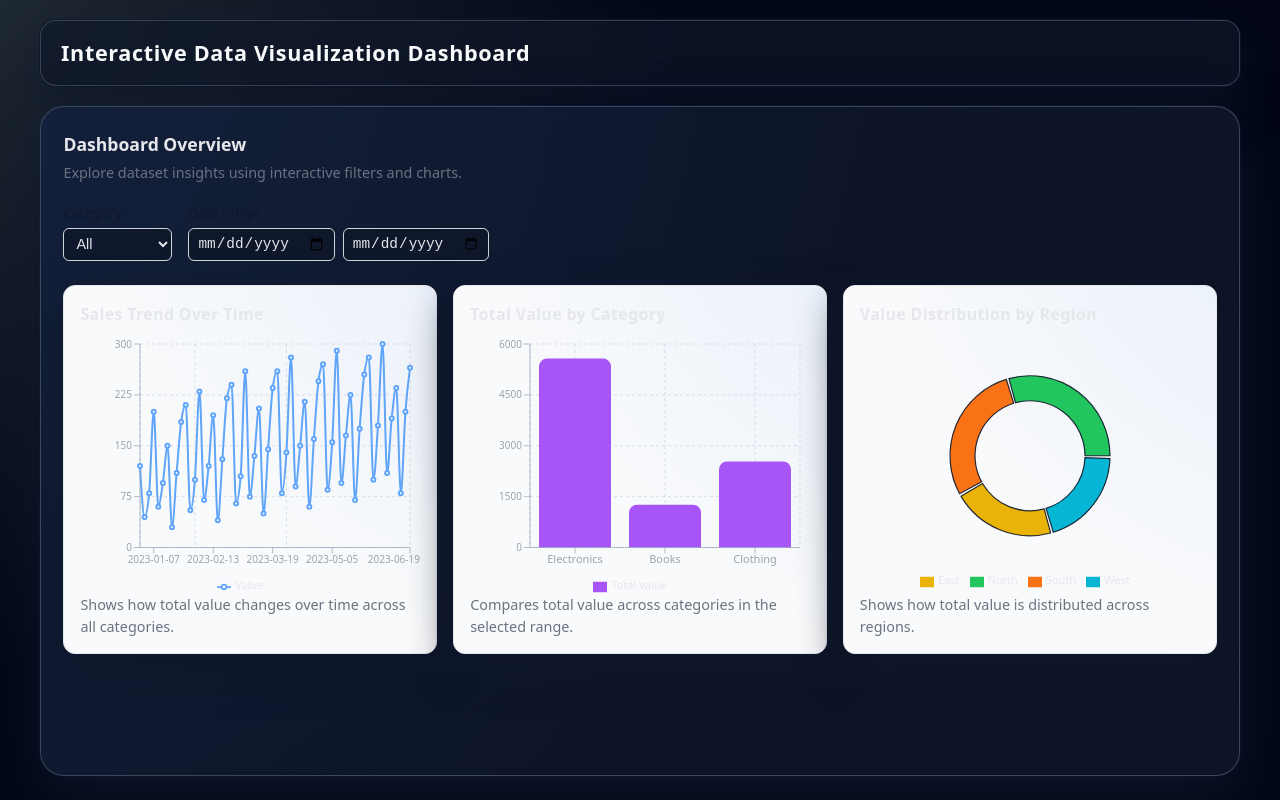
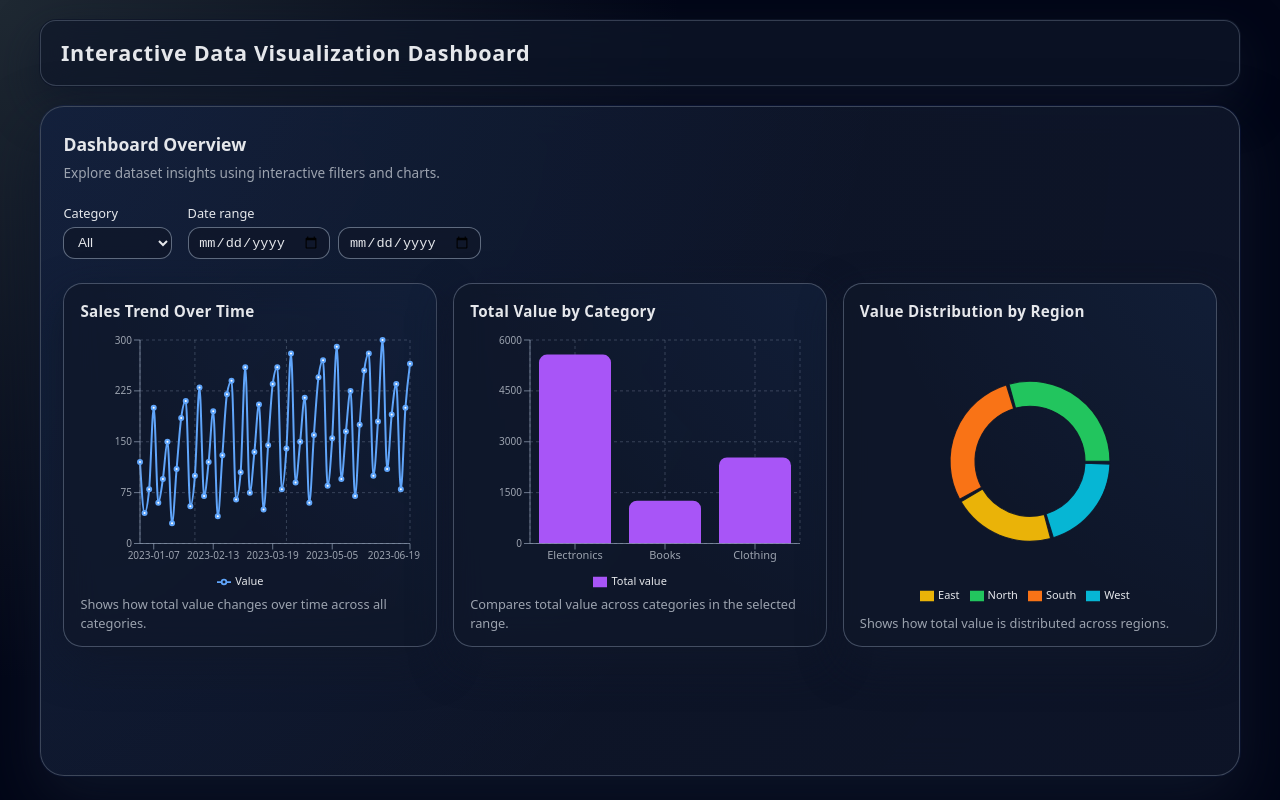
Before and after one commit to pavanisri-hub/interactive-data-viz-dashboard, a React (Vite) app: page / in a window 1280 px wide. Built offline with nearby package versions, Linux system fonts and the light colour scheme.

Commit message:
fix: stabilize chart layout and polishing glassy theme

```diff
--- a/src/components/charts/BarChart.jsx
+++ b/src/components/charts/BarChart.jsx
@@ -1,4 +1,4 @@
-import React, { useMemo } from 'react';
+import React, { useMemo, useState, useEffect } from 'react';
 import {
   BarChart,
   Bar,
@@ -11,6 +11,13 @@ import {
 } from 'recharts';
 
 function BarChartComponent({ data }) {
+  const [ready, setReady] = useState(false);
+
+  useEffect(() => {
+    const id = requestAnimationFrame(() => setReady(true));
+    return () => cancelAnimationFrame(id);
+  }, []);
+
   const aggregatedByCategory = useMemo(() => {
     if (!Array.isArray(data)) return [];
     const map = new Map();
@@ -30,12 +37,13 @@ function BarChartComponent({ data }) {
       aria-label="Total value per category bar chart"
     >
       <h3 className="chart-title">Total Value by Category</h3>
-      <div
-        style={{ width: '100%', height: 260 }}
-        aria-hidden="true"
+      <div style={{ width: '100%', height: 260, minWidth: 0 }}>
+        {ready && (
+          <ResponsiveContainer>
+            <BarChart
+              data={aggregatedByCategory}
+              margin={{ top: 10, right: 10, left: 0, bottom: 0 }}
             >
-        <ResponsiveContainer>
-          <BarChart data={aggregatedByCategory} margin={{ top: 10, right: 10, left: 0, bottom: 0 }}>
               <CartesianGrid strokeDasharray="3 3" stroke="rgba(148,163,184,0.3)" />
               <XAxis
                 dataKey="category"
@@ -68,6 +76,7 @@ function BarChartComponent({ data }) {
               />
             </BarChart>
           </ResponsiveContainer>
+        )}
       </div>
       <p className="chart-placeholder">
         Compares total value across categories in the selected range.
--- a/src/components/charts/LineChart.jsx
+++ b/src/components/charts/LineChart.jsx
@@ -1,4 +1,4 @@
-import React, { useMemo } from 'react';
+import React, { useMemo, useState, useEffect } from 'react';
 import {
   LineChart,
   Line,
@@ -11,6 +11,13 @@ import {
 } from 'recharts';
 
 function LineChartComponent({ data }) {
+  const [ready, setReady] = useState(false);
+
+  useEffect(() => {
+    const id = requestAnimationFrame(() => setReady(true));
+    return () => cancelAnimationFrame(id);
+  }, []);
+
   const sortedData = useMemo(() => {
     if (!Array.isArray(data)) return [];
     return [...data].sort((a, b) => new Date(a.date) - new Date(b.date));
@@ -22,12 +29,13 @@ function LineChartComponent({ data }) {
       aria-label="Sales trend over time line chart"
     >
       <h3 className="chart-title">Sales Trend Over Time</h3>
-      <div
-        style={{ width: '100%', height: 260 }}
-        aria-hidden="true"
+      <div style={{ width: '100%', height: 260, minWidth: 0 }}>
+        {ready && (
+          <ResponsiveContainer>
+            <LineChart
+              data={sortedData}
+              margin={{ top: 10, right: 10, left: 0, bottom: 0 }}
             >
-        <ResponsiveContainer>
-          <LineChart data={sortedData} margin={{ top: 10, right: 10, left: 0, bottom: 0 }}>
               <CartesianGrid strokeDasharray="3 3" stroke="rgba(148,163,184,0.3)" />
               <XAxis
                 dataKey="date"
@@ -63,6 +71,7 @@ function LineChartComponent({ data }) {
               />
             </LineChart>
           </ResponsiveContainer>
+        )}
       </div>
       <p className="chart-placeholder">
         Shows how total value changes over time across all categories.
--- a/src/components/charts/PieChart.jsx
+++ b/src/components/charts/PieChart.jsx
@@ -1,4 +1,4 @@
-import React, { useMemo } from 'react';
+import React, { useMemo, useState, useEffect } from 'react';
 import {
   PieChart,
   Pie,
@@ -11,6 +11,13 @@ import {
 const COLORS = ['#22c55e', '#f97316', '#eab308', '#06b6d4'];
 
 function PieChartComponent({ data }) {
+  const [ready, setReady] = useState(false);
+
+  useEffect(() => {
+    const id = requestAnimationFrame(() => setReady(true));
+    return () => cancelAnimationFrame(id);
+  }, []);
+
   const aggregatedByRegion = useMemo(() => {
     if (!Array.isArray(data)) return [];
     const map = new Map();
@@ -30,10 +37,8 @@ function PieChartComponent({ data }) {
       aria-label="Value distribution by region pie chart"
     >
       <h3 className="chart-title">Value Distribution by Region</h3>
-      <div
-        style={{ width: '100%', height: 260 }}
-        aria-hidden="true"
-      >
+      <div style={{ width: '100%', height: 260, minWidth: 0 }}>
+        {ready && (
           <ResponsiveContainer>
             <PieChart>
               <Pie
@@ -71,6 +76,7 @@ function PieChartComponent({ data }) {
               />
             </PieChart>
           </ResponsiveContainer>
+        )}
       </div>
       <p className="chart-placeholder">
         Shows how total value is distributed across regions.
--- a/src/index.css
+++ b/src/index.css
@@ -1,302 +1,3 @@
-:root {
-  font-family: system-ui, -apple-system, BlinkMacSystemFont, 'Segoe UI', sans-serif;
-  line-height: 1.5;
-  font-weight: 400;
-  color: #0f172a;
-  background-color: #f1f5f9;
-}
-
-*,
-*::before,
-*::after {
-  box-sizing: border-box;
-}
-
-body {
-  margin: 0;
-}
-
-.app-root {
-  min-height: 100vh;
-  display: flex;
-  flex-direction: column;
-}
-
-.app-header {
-  background: #0f172a;
-  color: #f9fafb;
-  padding: 1rem 1.5rem;
-}
-
-.app-title {
-  margin: 0;
-  font-size: 1.25rem;
-}
-
-.app-main {
-  flex: 1;
-  padding: 1.5rem;
-}
-
-/* Simple responsive container */
-.dashboard-container {
-  max-width: 1200px;
-  width: 100%;
-  margin: 0 auto;
-  background: radial-gradient(circle at top left, rgba(15, 23, 42, 0.95), rgba(15, 23, 42, 0.85));
-  border-radius: 1.5rem;
-  padding: 1.5rem 1.4rem 1.75rem;
-  border: 1px solid rgba(148, 163, 184, 0.35);
-  backdrop-filter: blur(20px);
-  -webkit-backdrop-filter: blur(20px);
-  box-shadow:
-    0 24px 60px rgba(15, 23, 42, 0.85),
-    0 0 0 1px rgba(30, 64, 175, 0.15);
-  position: relative;
-  overflow: hidden;
-}
-
-.dashboard-container::before {
-  content: "";
-  position: absolute;
-  inset: -40%;
-  background: radial-gradient(circle at top left, rgba(59, 130, 246, 0.22), transparent 55%);
-  opacity: 0.65;
-  pointer-events: none;
-}
-
-.dashboard-container > * {
-  position: relative;
-  z-index: 1;
-}
-
-.dashboard-header {
-  margin-bottom: 1.25rem;
-}
-
-.dashboard-header h2 {
-  margin: 0;
-  font-size: 1.1rem;
-}
-
-.dashboard-subtitle {
-  margin: 0.35rem 0 0;
-  color: #9ca3af;
-  font-size: 0.85rem;
-}
-
-.dashboard-filters {
-  display: flex;
-  flex-wrap: wrap;
-  gap: 1rem;
-  margin-bottom: 1.5rem;
-}
-
-.filter-group {
-  display: flex;
-  flex-direction: column;
-  gap: 0.25rem;
-}
-
-.filter-label {
-  font-size: 0.8rem;
-  font-weight: 500;
-  color: #e5e7eb;
-}
-
-.filter-control {
-  padding: 0.4rem 0.6rem;
-  border-radius: 0.75rem;
-  border: 1px solid rgba(148, 163, 184, 0.6);
-  background: rgba(15, 23, 42, 0.8);
-  color: #e5e7eb;
-  font-size: 0.85rem;
-  outline: none;
-  backdrop-filter: blur(12px);
-}
-
-.filter-control::placeholder {
-  color: #9ca3af;
-}
-
-.filter-control:focus-visible {
-  outline: 2px solid rgba(59, 130, 246, 0.9);
-  outline-offset: 2px;
-  border-color: rgba(59, 130, 246, 0.85);
-}
-
-.filter-date-range {
-  display: flex;
-  gap: 0.5rem;
-}
-
-.dashboard-charts {
-  display: grid;
-  grid-template-columns: 1fr;
-  gap: 1rem;
-}
-
-/* Chart cards */
-.chart-card {
-  background: rgba(15, 23, 42, 0.75);
-  border-radius: 1.2rem;
-  padding: 1rem 1rem 0.8rem;
-  border: 1px solid rgba(148, 163, 184, 0.4);
-  box-shadow: 0 16px 40px rgba(15, 23, 42, 0.9);
-  backdrop-filter: blur(16px);
-  -webkit-backdrop-filter: blur(16px);
-  position: relative;
-  overflow: hidden;
-}
-
-.chart-card::before {
-  content: "";
-  position: absolute;
-  inset: -40%;
-  background: radial-gradient(circle at top right, rgba(59, 130, 246, 0.16), transparent 55%);
-  opacity: 0.7;
-  pointer-events: none;
-}
-
-.chart-card > * {
-  position: relative;
-  z-index: 1;
-}
-
-.chart-title {
-  margin: 0 0 0.4rem;
-  font-size: 0.95rem;
-  letter-spacing: 0.02em;
-}
-
-.chart-placeholder {
-  margin: 0;
-  color: #9ca3af;
-  font-size: 0.8rem;
-}
-
-
-.dashboard-subtitle {
-  margin: 0.25rem 0 0;
-  color: #6b7280;
-  font-size: 0.9rem;
-}
-
-.dashboard-filters {
-  display: flex;
-  flex-wrap: wrap;
-  gap: 1rem;
-  margin-bottom: 1.5rem;
-}
-
-.filter-group {
-  display: flex;
-  flex-direction: column;
-  gap: 0.25rem;
-}
-
-.filter-label {
-  font-size: 0.85rem;
-  font-weight: 500;
-  color: #111827;
-}
-
-.filter-control {
-  padding: 0.4rem 0.5rem;
-  border-radius: 0.375rem;
-  border: 1px solid #d1d5db;
-  font-size: 0.9rem;
-}
-
-.filter-control:focus-visible {
-  outline: 2px solid #2563eb;
-  outline-offset: 2px;
-}
-
-.filter-date-range {
-  display: flex;
-  gap: 0.5rem;
-}
-
-.dashboard-charts {
-  display: grid;
-  grid-template-columns: 1fr;
-  gap: 1rem;
-}
-
-.chart-card {
-  background: #f9fafb;
-  border-radius: 0.75rem;
-  padding: 1rem;
-  border: 1px solid #e5e7eb;
-}
-
-.chart-title {
-  margin: 0 0 0.5rem;
-  font-size: 1rem;
-}
-
-.chart-placeholder {
-  margin: 0;
-  color: #6b7280;
-  font-size: 0.9rem;
-}
-
-.dashboard-loading,
-.dashboard-error {
-  margin-top: 1rem;
-}
-
-.spinner {
-  display: inline-flex;
-  align-items: center;
-  gap: 0.5rem;
-}
-
-.spinner-circle {
-  width: 1rem;
-  height: 1rem;
-  border-radius: 9999px;
-  border: 2px solid #cbd5f5;
-  border-top-color: #2563eb;
-  animation: spin 0.8s linear infinite;
-}
-
-.spinner-text {
-  font-size: 0.9rem;
-  color: #374151;
-}
-
-.sr-only {
-  position: absolute;
-  width: 1px;
-  height: 1px;
-  padding: 0;
-  margin: -1px;
-  overflow: hidden;
-  clip: rect(0, 0, 0, 0);
-  border: 0;
-}
-
-@keyframes spin {
-  to {
-    transform: rotate(360deg);
-  }
-}
-
-/* Simple responsive grid for charts */
-@media (min-width: 768px) {
-  .dashboard-charts {
-    grid-template-columns: repeat(2, minmax(0, 1fr));
-  }
-}
-
-@media (min-width: 1024px) {
-  .dashboard-charts {
-    grid-template-columns: repeat(3, minmax(0, 1fr));
-  }
-}
-
 :root {
   font-family: system-ui, -apple-system, BlinkMacSystemFont, 'Segoe UI', sans-serif;
   line-height: 1.5;
@@ -352,3 +53,213 @@ body {
   justify-content: center;
   padding: 0.25rem;
 }
+
+/* Dashboard container */
+
+.dashboard-container {
+  max-width: 1200px;
+  width: 100%;
+  margin: 0 auto;
+  background: radial-gradient(circle at top left, rgba(15, 23, 42, 0.95), rgba(15, 23, 42, 0.85));
+  border-radius: 1.5rem;
+  padding: 1.5rem 1.4rem 1.75rem;
+  border: 1px solid rgba(148, 163, 184, 0.35);
+  backdrop-filter: blur(20px);
+  -webkit-backdrop-filter: blur(20px);
+  box-shadow:
+    0 24px 60px rgba(15, 23, 42, 0.85),
+    0 0 0 1px rgba(30, 64, 175, 0.15);
+  position: relative;
+  overflow: hidden;
+}
+
+.dashboard-container::before {
+  content: "";
+  position: absolute;
+  inset: -40%;
+  background: radial-gradient(circle at top left, rgba(59, 130, 246, 0.22), transparent 55%);
+  opacity: 0.65;
+  pointer-events: none;
+}
+
+.dashboard-container > * {
+  position: relative;
+  z-index: 1;
+}
+
+.dashboard-header {
+  margin-bottom: 1.25rem;
+}
+
+.dashboard-header h2 {
+  margin: 0;
+  font-size: 1.1rem;
+}
+
+.dashboard-subtitle {
+  margin: 0.35rem 0 0;
+  color: #9ca3af;
+  font-size: 0.85rem;
+}
+
+/* Filters */
+
+.dashboard-filters {
+  display: flex;
+  flex-wrap: wrap;
+  gap: 1rem;
+  margin-bottom: 1.5rem;
+}
+
+.filter-group {
+  display: flex;
+  flex-direction: column;
+  gap: 0.25rem;
+}
+
+.filter-label {
+  font-size: 0.8rem;
+  font-weight: 500;
+  color: #e5e7eb;
+}
+
+.filter-control {
+  padding: 0.4rem 0.6rem;
+  border-radius: 0.75rem;
+  border: 1px solid rgba(148, 163, 184, 0.6);
+  background: rgba(15, 23, 42, 0.8);
+  color: #e5e7eb;
+  font-size: 0.85rem;
+  outline: none;
+  backdrop-filter: blur(12px);
+}
+
+.filter-control::placeholder {
+  color: #9ca3af;
+}
+
+.filter-control:focus-visible {
+  outline: 2px solid rgba(59, 130, 246, 0.9);
+  outline-offset: 2px;
+  border-color: rgba(59, 130, 246, 0.85);
+}
+
+.filter-date-range {
+  display: flex;
+  gap: 0.5rem;
+}
+
+/* Charts layout */
+
+.dashboard-charts {
+  display: grid;
+  grid-template-columns: 1fr;
+  gap: 1rem;
+  align-items: stretch;
+}
+
+/* Chart cards */
+
+.chart-card {
+  background: rgba(15, 23, 42, 0.75);
+  border-radius: 1.2rem;
+  padding: 1rem 1rem 0.8rem;
+  border: 1px solid rgba(148, 163, 184, 0.4);
+  box-shadow: 0 16px 40px rgba(15, 23, 42, 0.9);
+  backdrop-filter: blur(16px);
+  -webkit-backdrop-filter: blur(16px);
+  position: relative;
+  overflow: hidden;
+  display: flex;
+  flex-direction: column;
+}
+
+.chart-card::before {
+  content: "";
+  position: absolute;
+  inset: -40%;
+  background: radial-gradient(circle at top right, rgba(59, 130, 246, 0.16), transparent 55%);
+  opacity: 0.7;
+  pointer-events: none;
+}
+
+.chart-card > * {
+  position: relative;
+  z-index: 1;
+}
+
+.chart-card > div {
+  flex: 1 1 auto;
+}
+
+.chart-title {
+  margin: 0 0 0.4rem;
+  font-size: 0.95rem;
+  letter-spacing: 0.02em;
+}
+
+.chart-placeholder {
+  margin: 0.35rem 0 0;
+  color: #9ca3af;
+  font-size: 0.8rem;
+}
+
+/* Loading / error */
+
+.dashboard-loading,
+.dashboard-error {
+  margin-top: 1rem;
+}
+
+.spinner {
+  display: inline-flex;
+  align-items: center;
+  gap: 0.5rem;
+}
+
+.spinner-circle {
+  width: 1rem;
+  height: 1rem;
+  border-radius: 9999px;
+  border: 2px solid #cbd5f5;
+  border-top-color: #2563eb;
+  animation: spin 0.8s linear infinite;
+}
+
+.spinner-text {
+  font-size: 0.9rem;
+  color: #e5e7eb;
+}
+
+/* A11y helpers */
+
+.sr-only {
+  position: absolute;
+  width: 1px;
+  height: 1px;
+  padding: 0;
+  margin: -1px;
+  overflow: hidden;
+  clip: rect(0, 0, 0, 0);
+  border: 0;
+}
+
+@keyframes spin {
+  to {
+    transform: rotate(360deg);
+  }
+}
+
+/* Responsive grid for charts */
+
+@media (min-width: 768px) {
+  .dashboard-charts {
+    grid-template-columns: repeat(2, minmax(0, 1fr));
+  }
+}
+
+@media (min-width: 1024px) {
+  .dashboard-charts {
+    grid-template-columns: repeat(3, minmax(0, 1fr));
+  }
+}
```
Lines whose indentation alone changed are shown as unchanged.
